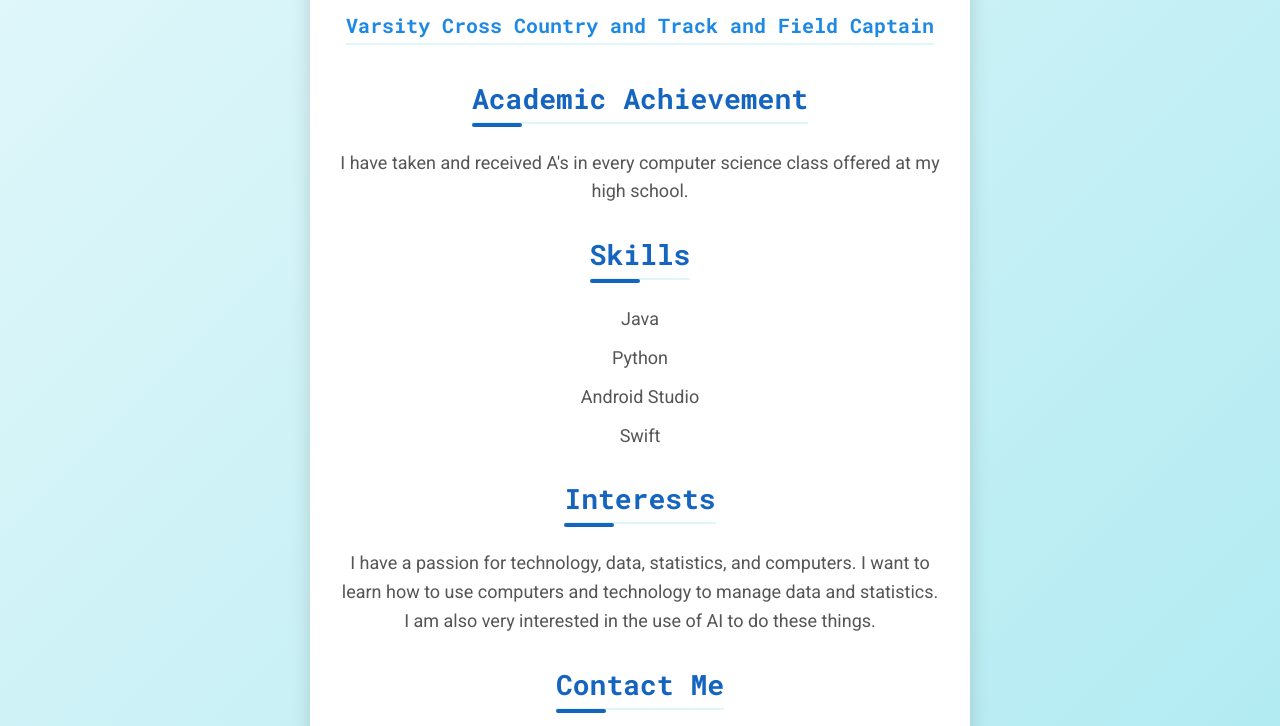
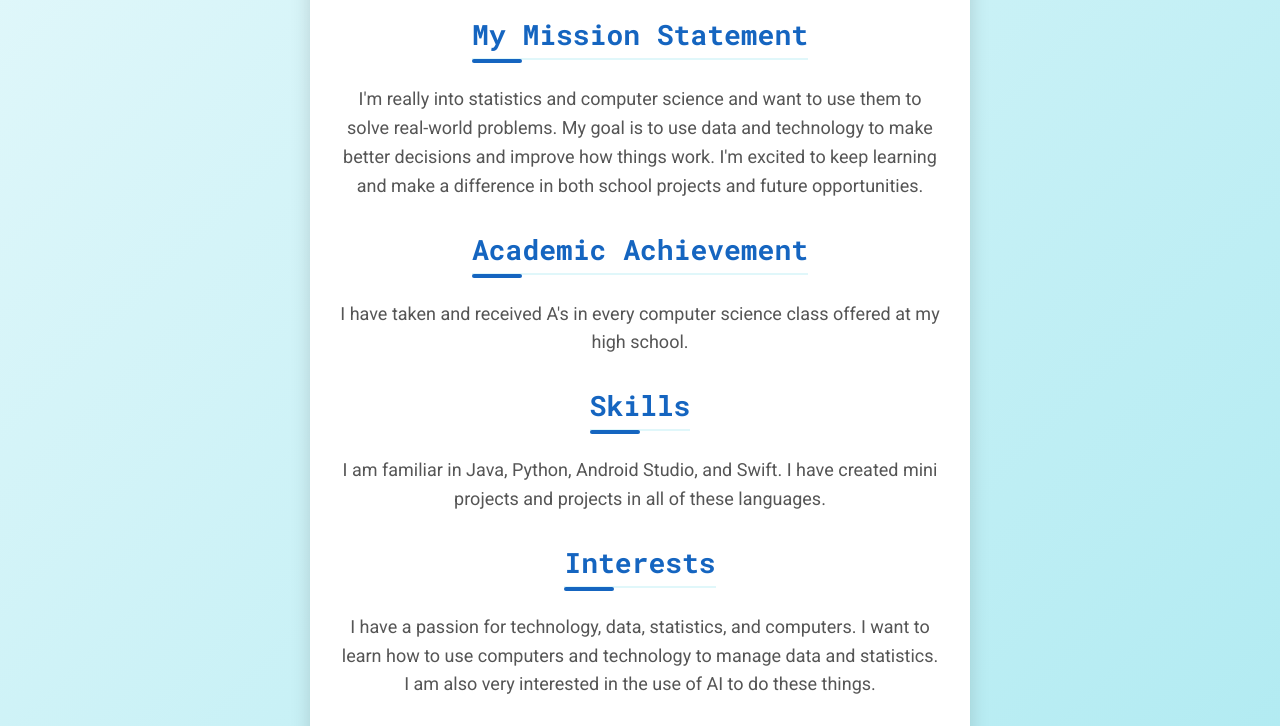
Before and after one commit to rverma12345/-rverma12345-.github.io, a plain HTML site: page index.html in a window 1280 px wide. Shown: the part 53-779 px from the top of the page. Drawn offline with Linux system fonts and the light colour scheme.

Commit message:
Update index.html

```diff
--- a/index.html
+++ b/index.html
@@ -12,14 +12,14 @@
         <h3>Senior at Vernon Hills High School</h3>
         <h3>Varsity Cross Country and Track and Field Captain</h3>
 
+        <h2>My Mission Statement</h2>
+        <p>I'm really into statistics and computer science and want to use them to solve real-world problems. My goal is to use data and technology to make better decisions and improve how things work. I'm excited to keep learning and make a difference in both school projects and future opportunities.</p>
+
         <h2>Academic Achievement</h2>
         <p>I have taken and received A's in every computer science class offered at my high school.</p>
 
         <h2>Skills</h2>
-        <p>Java</p>
-        <p>Python</p>
-        <p>Android Studio</p>
-        <p>Swift</p>
+        <p>I am familiar in Java, Python, Android Studio, and Swift. I have created mini projects and projects in all of these languages.</p>
 
         <h2>Interests</h2>
         <p>I have a passion for technology, data, statistics, and computers. I want to learn how to use computers and technology to manage data and statistics. I am also very interested in the use of AI to do these things.</p>
```
